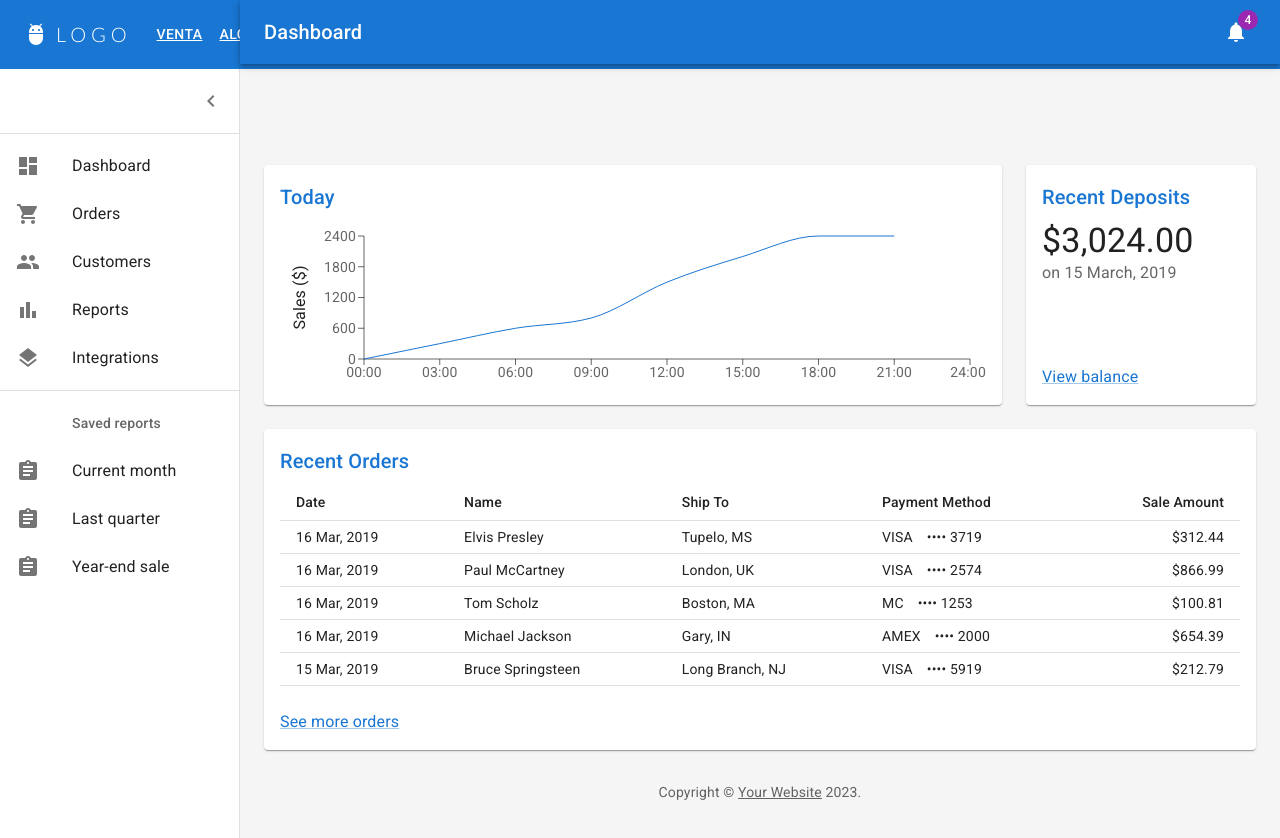
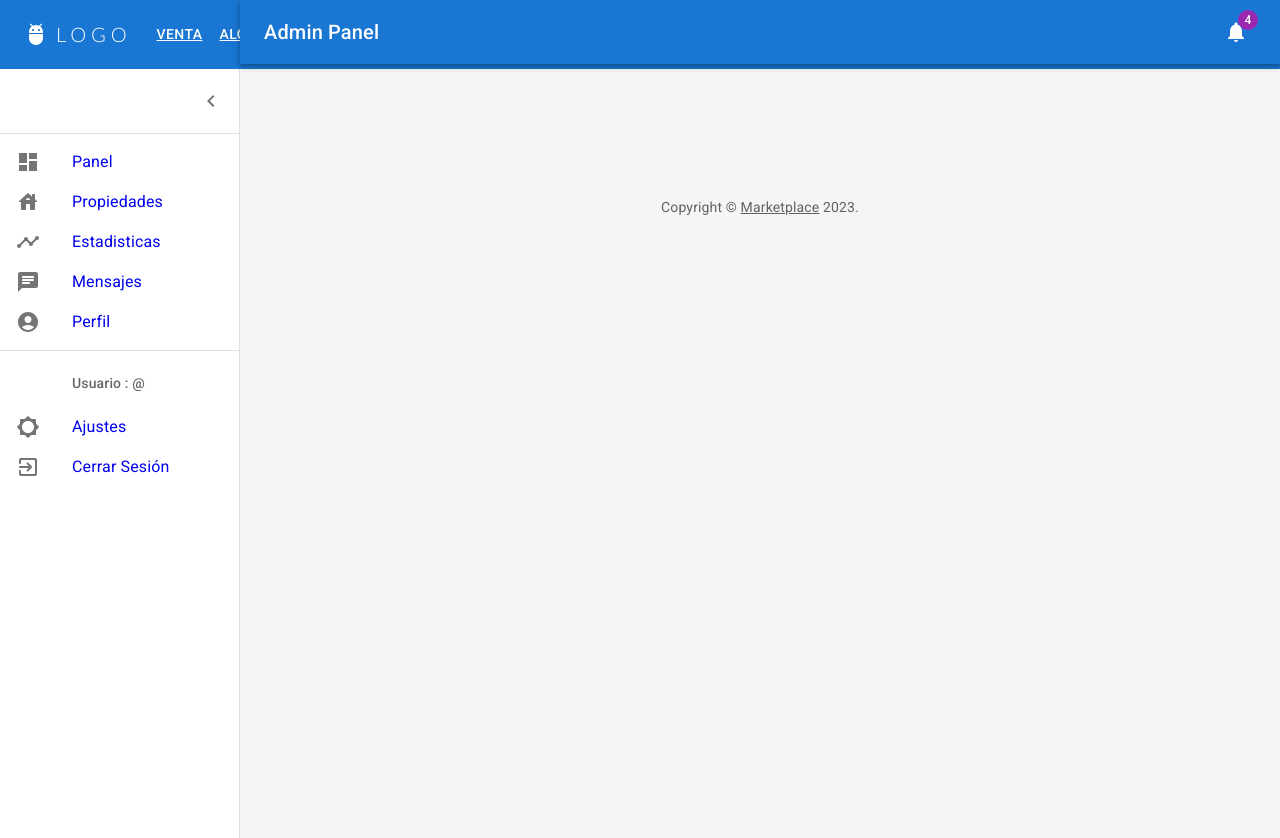
Before and after one commit to elfabito/proyecto-final-marketplace, a React (Create React App) app: page /dashboard in a window 1280 px wide. Shown: the top 838 px of the page. Built offline with nearby package versions, Linux system fonts and the light colour scheme; grey boxes are pictures that could not be loaded.

Commit message:
Admin Panel / Dashboard

```diff
--- /dev/null
+++ b/src/componentes/dashboard/Ajustes.js
@@ -0,0 +1,14 @@
+import * as React from "react";
+
+import Title from "./Title";
+import CustomDashboard from "./CustomDashboard";
+
+
+
+export default function Ajustes() {
+  return (
+    <CustomDashboard>
+      <Title>Ajustes</Title>
+    </CustomDashboard>
+  );
+}
--- a/src/componentes/dashboard/Chart.js
+++ /dev/null
@@ -1,78 +0,0 @@
-import * as React from "react";
-import { useTheme } from "@mui/material/styles";
-import {
-  LineChart,
-  Line,
-  XAxis,
-  YAxis,
-  Label,
-  ResponsiveContainer,
-} from "recharts";
-import Title from "./Title";
-
-// Generate Sales Data
-function createData(time, amount) {
-  return { time, amount };
-}
-
-const data = [
-  createData("00:00", 0),
-  createData("03:00", 300),
-  createData("06:00", 600),
-  createData("09:00", 800),
-  createData("12:00", 1500),
-  createData("15:00", 2000),
-  createData("18:00", 2400),
-  createData("21:00", 2400),
-  createData("24:00", undefined),
-];
-
-export default function Chart() {
-  const theme = useTheme();
-
-  return (
-    <React.Fragment>
-      <Title>Today</Title>
-      <ResponsiveContainer>
-        <LineChart
-          data={data}
-          margin={{
-            top: 16,
-            right: 16,
-            bottom: 0,
-            left: 24,
-          }}
-        >
-          <XAxis
-            dataKey="time"
-            stroke={theme.palette.text.secondary}
-            style={theme.typography.body2}
-          />
-          <YAxis
-            stroke={theme.palette.text.secondary}
-            style={theme.typography.body2}
-          >
-            <Label
-              angle={270}
-              position="left"
-              style={{
-                textAnchor: "middle",
-                fill: theme.palette.text.primary,
-                ...theme.typography.body1,
-              }}
-            >
-              Sales ($)
-            </Label>
-          </YAxis>
-          <Line
-            isAnimationActive={false}
-            type="monotone"
-            dataKey="amount"
-            stroke={theme.palette.primary.main}
-            dot={false}
-          />
-        </LineChart>
-      </ResponsiveContainer>
-    </React.Fragment>
-  );
-}
--- a/src/componentes/dashboard/CustomDashboard.js
+++ b/src/componentes/dashboard/CustomDashboard.js
@@ -11,35 +11,12 @@ import Divider from "@mui/material/Divider";
 import IconButton from "@mui/material/IconButton";
 import Badge from "@mui/material/Badge";
 import Container from "@mui/material/Container";
-import Grid from "@mui/material/Grid";
-import Paper from "@mui/material/Paper";
 import Link from "@mui/material/Link";
 import MenuIcon from "@mui/icons-material/Menu";
 import ChevronLeftIcon from "@mui/icons-material/ChevronLeft";
 import NotificationsIcon from "@mui/icons-material/Notifications";
 import { mainListItems } from "./Items";
 import { secondaryListItems } from "./Items";
-import Chart from "./Chart";
-import Deposits from "./Deposits";
-import Orders from "./Orders";
-
-function Copyright(props) {
-  return (
-    <Typography
-      variant="body2"
-      color="text.secondary"
-      align="center"
-      {...props}
-    >
-      {"Copyright © "}
-      <Link color="inherit" href="https://mui.com/">
-        Your Website
-      </Link>{" "}
-      {new Date().getFullYear()}
-      {"."}
-    </Typography>
-  );
-}
 
 const drawerWidth = 240;
 
@@ -60,7 +37,23 @@ const AppBar = styled(MuiAppBar, {
     }),
   }),
 }));
-
+function Copyright(props) {
+  return (
+    <Typography
+      variant="body2"
+      color="text.secondary"
+      align="center"
+      {...props}
+    >
+      {"Copyright © "}
+      <Link color="inherit" href="https://mui.com/">
+        Marketplace
+      </Link>{" "}
+      {new Date().getFullYear()}
+      {"."}
+    </Typography>
+  );
+}
 const Drawer = styled(MuiDrawer, {
   shouldForwardProp: (prop) => prop !== "open",
 })(({ theme, open }) => ({
@@ -90,7 +83,7 @@ const Drawer = styled(MuiDrawer, {
 // TODO remove, this demo shouldn't need to reset the theme.
 const defaultTheme = createTheme();
 
-export default function CustomDashboard() {
+export const CustomDashboard = ({ children }) => {
   const [open, setOpen] = React.useState(true);
   const toggleDrawer = () => {
     setOpen(!open);
@@ -125,7 +118,7 @@ export default function CustomDashboard() {
               noWrap
               sx={{ flexGrow: 1 }}
             >
-              Dashboard
+              Admin Panel
             </Typography>
             <IconButton color="inherit">
               <Badge badgeContent={4} color="secondary">
@@ -168,44 +161,13 @@ export default function CustomDashboard() {
         >
           <Toolbar />
           <Container maxWidth="lg" sx={{ mt: 4, mb: 4 }}>
-            <Grid container spacing={3}>
-              {/* Chart */}
-              <Grid item xs={12} md={8} lg={9}>
-                <Paper
-                  sx={{
-                    p: 2,
-                    display: "flex",
-                    flexDirection: "column",
-                    height: 240,
-                  }}
-                >
-                  <Chart />
-                </Paper>
-              </Grid>
-              {/* Recent Deposits */}
-              <Grid item xs={12} md={4} lg={3}>
-                <Paper
-                  sx={{
-                    p: 2,
-                    display: "flex",
-                    flexDirection: "column",
-                    height: 240,
-                  }}
-                >
-                  <Deposits />
-                </Paper>
-              </Grid>
-              {/* Recent Orders */}
-              <Grid item xs={12}>
-                <Paper sx={{ p: 2, display: "flex", flexDirection: "column" }}>
-                  <Orders />
-                </Paper>
-              </Grid>
-            </Grid>
+            {children}
             <Copyright sx={{ pt: 4 }} />
           </Container>
         </Box>
       </Box>
     </ThemeProvider>
   );
-}
+};
+
+export default CustomDashboard;
--- a/src/componentes/dashboard/Deposits.js
+++ /dev/null
@@ -1,27 +0,0 @@
-import * as React from "react";
-import Link from "@mui/material/Link";
-import Typography from "@mui/material/Typography";
-import Title from "./Title";
-
-function preventDefault(event) {
-  event.preventDefault();
-}
-
-export default function Deposits() {
-  return (
-    <React.Fragment>
-      <Title>Recent Deposits</Title>
-      <Typography component="p" variant="h4">
-        $3,024.00
-      </Typography>
-      <Typography color="text.secondary" sx={{ flex: 1 }}>
-        on 15 March, 2019
-      </Typography>
-      <div>
-        <Link color="primary" href="#" onClick={preventDefault}>
-          View balance
-        </Link>
-      </div>
-    </React.Fragment>
-  );
-}
--- /dev/null
+++ b/src/componentes/dashboard/Estadisticas.js
@@ -0,0 +1,81 @@
+import * as React from "react";
+import { useTheme } from "@mui/material/styles";
+import {
+  LineChart,
+  Line,
+  XAxis,
+  YAxis,
+  Label,
+  ResponsiveContainer,
+} from "recharts";
+import Title from "./Title";
+import CustomDashboard from "./CustomDashboard";
+
+// Generate Sales Data
+function createData(time, amount) {
+  return { time, amount };
+}
+
+const data = [
+  createData("00:00", 0),
+  createData("03:00", 300),
+  createData("06:00", 600),
+  createData("09:00", 800),
+  createData("12:00", 1500),
+  createData("15:00", 2000),
+  createData("18:00", 2400),
+  createData("21:00", 2400),
+  createData("24:00", undefined),
+];
+
+export default function Estadisticas() {
+  const theme = useTheme();
+
+  return (
+    <React.Fragment>
+      <CustomDashboard>
+        <Title>Estadisticas</Title>
+        <ResponsiveContainer>
+          <LineChart
+            data={data}
+            margin={{
+              top: 16,
+              right: 16,
+              bottom: 0,
+              left: 24,
+            }}
+          >
+            <XAxis
+              dataKey="time"
+              stroke={theme.palette.text.secondary}
+              style={theme.typography.body2}
+            />
+            <YAxis
+              stroke={theme.palette.text.secondary}
+              style={theme.typography.body2}
+            >
+              <Label
+                angle={270}
+                position="left"
+                style={{
+                  textAnchor: "middle",
+                  fill: theme.palette.text.primary,
+                  ...theme.typography.body1,
+                }}
+              >
+                Sales ($)
+              </Label>
+            </YAxis>
+            <Line
+              isAnimationActive={false}
+              type="monotone"
+              dataKey="amount"
+              stroke={theme.palette.primary.main}
+              dot={false}
+            />
+          </LineChart>
+        </ResponsiveContainer>
+      </CustomDashboard>
+    </React.Fragment>
+  );
+}
--- a/src/componentes/dashboard/Items.js
+++ b/src/componentes/dashboard/Items.js
@@ -1,46 +1,58 @@
 import * as React from "react";
 import ListItemButton from "@mui/material/ListItemButton";
 import ListItemIcon from "@mui/material/ListItemIcon";
-import ListItemText from "@mui/material/ListItemText";
 import ListSubheader from "@mui/material/ListSubheader";
 import DashboardIcon from "@mui/icons-material/Dashboard";
-import ShoppingCartIcon from "@mui/icons-material/ShoppingCart";
-import PeopleIcon from "@mui/icons-material/People";
-import BarChartIcon from "@mui/icons-material/BarChart";
-import LayersIcon from "@mui/icons-material/Layers";
-import AssignmentIcon from "@mui/icons-material/Assignment";
+import Brightness5RoundedIcon from "@mui/icons-material/Brightness5Rounded";
+import AccountCircleRoundedIcon from "@mui/icons-material/AccountCircleRounded";
+import HouseRoundedIcon from "@mui/icons-material/HouseRounded";
+import ChatRoundedIcon from "@mui/icons-material/ChatRounded";
+import ExitToAppRoundedIcon from "@mui/icons-material/ExitToAppRounded";
+import TimelineRoundedIcon from "@mui/icons-material/TimelineRounded";
 
+import { Link } from "react-router-dom";
 export const mainListItems = (
   <React.Fragment>
     <ListItemButton>
       <ListItemIcon>
         <DashboardIcon />
       </ListItemIcon>
-      <ListItemText primary="Dashboard" />
+      <Link to={`/dashboard/panel`} style={{ textDecoration: "none" }}>
+       Panel
+      </Link>
     </ListItemButton>
     <ListItemButton>
       <ListItemIcon>
-        <ShoppingCartIcon />
+        <HouseRoundedIcon />
       </ListItemIcon>
-      <ListItemText primary="Orders" />
+      <Link to={`/dashboard/propiedades`} style={{ textDecoration: "none" }}>
+        Propiedades
+      </Link>
     </ListItemButton>
     <ListItemButton>
       <ListItemIcon>
-        <PeopleIcon />
+        <TimelineRoundedIcon />
       </ListItemIcon>
-      <ListItemText primary="Customers" />
+      <Link to={`/dashboard/estadisticas`} style={{ textDecoration: "none" }}>
+        Estadisticas
+      </Link>
     </ListItemButton>
     <ListItemButton>
       <ListItemIcon>
-        <BarChartIcon />
+        <ChatRoundedIcon />
       </ListItemIcon>
-      <ListItemText primary="Reports" />
+
+      <Link to={`/dashboard/mensajes`} style={{ textDecoration: "none" }}>
+        Mensajes
+      </Link>
     </ListItemButton>
     <ListItemButton>
       <ListItemIcon>
-        <LayersIcon />
+        <AccountCircleRoundedIcon />
       </ListItemIcon>
-      <ListItemText primary="Integrations" />
+      <Link to={`/dashboard/perfil`} style={{ textDecoration: "none" }}>
+        Perfil
+      </Link>
     </ListItemButton>
   </React.Fragment>
 );
@@ -48,25 +60,23 @@ export const mainListItems = (
 export const secondaryListItems = (
   <React.Fragment>
     <ListSubheader component="div" inset>
-      Saved reports
+      Usuario : @
     </ListSubheader>
     <ListItemButton>
       <ListItemIcon>
-        <AssignmentIcon />
+        <Brightness5RoundedIcon />
       </ListItemIcon>
-      <ListItemText primary="Current month" />
+      <Link to={`/dashboard/ajustes`} style={{ textDecoration: "none" }}>
+        Ajustes
+      </Link>
     </ListItemButton>
     <ListItemButton>
       <ListItemIcon>
-        <AssignmentIcon />
+        <ExitToAppRoundedIcon />
       </ListItemIcon>
-      <ListItemText primary="Last quarter" />
-    </ListItemButton>
-    <ListItemButton>
-      <ListItemIcon>
-        <AssignmentIcon />
-      </ListItemIcon>
-      <ListItemText primary="Year-end sale" />
+      <Link to={`/home`} style={{ textDecoration: "none" }}>
+        Cerrar Sesión
+      </Link>
     </ListItemButton>
   </React.Fragment>
 );
--- /dev/null
+++ b/src/componentes/dashboard/Mensajes.js
@@ -0,0 +1,30 @@
+import * as React from "react";
+import Title from "./Title";
+import CustomDashboard from "./CustomDashboard";
+import Link from "@mui/material/Link";
+import Typography from "@mui/material/Typography";
+
+function preventDefault(event) {
+  event.preventDefault();
+}
+export default function Mensajes() {
+  return (
+    <CustomDashboard>
+      <Title>Mensajes</Title>
+
+      <React.Fragment>
+        <Typography component="p" variant="h4">
+          Alquiler de Apartamento
+        </Typography>
+        <Typography color="text.secondary" sx={{ flex: 1 }}>
+          on 15 March, 2019
+        </Typography>
+        <div>
+          <Link color="primary" href="#" onClick={preventDefault}>
+            Ver Mensaje
+          </Link>
+        </div>
+      </React.Fragment>
+    </CustomDashboard>
+  );
+}
--- /dev/null
+++ b/src/componentes/dashboard/Panel.js
@@ -0,0 +1,44 @@
+import * as React from "react";
+import CustomDashboard from "./CustomDashboard";
+import Grid from "@mui/material/Grid";
+import Paper from "@mui/material/Paper";
+
+export default function Panel() {
+  return (
+    <CustomDashboard>
+      <Grid container spacing={3}>
+        {/* Chart */}
+        <Grid item xs={12} md={8} lg={9}>
+          <Paper
+            sx={{
+              p: 2,
+              display: "flex",
+              flexDirection: "column",
+              height: 240,
+            }}
+          >
+            {/* <Estadisticas /> */}
+          </Paper>
+        </Grid>
+        {/* Recent ** */}
+        <Grid item xs={12} md={4} lg={3}>
+          <Paper
+            sx={{
+              p: 2,
+              display: "flex",
+              flexDirection: "column",
+              height: 240,
+            }}
+            //   <Ajustes/>
+          ></Paper>
+        </Grid>
+        {/* Recent ** */}
+        <Grid item xs={12}>
+          <Paper sx={{ p: 2, display: "flex", flexDirection: "column" }}>
+            {/* <Mensajes /> */}
+          </Paper>
+        </Grid>
+      </Grid>
+    </CustomDashboard>
+  );
+}
--- /dev/null
+++ b/src/componentes/dashboard/PerfilDashboard.js
@@ -0,0 +1,11 @@
+import * as React from "react";
+import Title from "./Title";
+import CustomDashboard from "./CustomDashboard";
+
+export default function PerfilDashboard() {
+  return (
+    <CustomDashboard>
+      <Title>Perfil</Title>
+    </CustomDashboard>
+  );
+}
--- a/src/componentes/dashboard/Orders.js
+++ b/src/componentes/dashboard/Propiedades.js
@@ -6,6 +6,7 @@ import TableCell from "@mui/material/TableCell";
 import TableHead from "@mui/material/TableHead";
 import TableRow from "@mui/material/TableRow";
 import Title from "./Title";
+import CustomDashboard from "./CustomDashboard";
 
 // Generate Order Data
 function createData(id, date, name, shipTo, paymentMethod, amount) {
@@ -59,10 +60,11 @@ function preventDefault(event) {
   event.preventDefault();
 }
 
-export default function Orders() {
+export default function Propiedades() {
   return (
+    <CustomDashboard>
       <React.Fragment>
-      <Title>Recent Orders</Title>
+        <Title>Propiedades</Title>
         <Table size="small">
           <TableHead>
             <TableRow>
@@ -86,8 +88,9 @@ export default function Orders() {
           </TableBody>
         </Table>
         <Link color="primary" href="#" onClick={preventDefault} sx={{ mt: 3 }}>
-        See more orders
+          Ver mas propiedades
         </Link>
       </React.Fragment>
+    </CustomDashboard>
   );
 }
--- a/src/index.js
+++ b/src/index.js
@@ -14,7 +14,12 @@ import NoPage from "./pages/NoPage";
 import Layout from "./pages/Layout";
 import Home from "./pages/Home";
 import CustomDashboard from "./componentes/dashboard/CustomDashboard";
-import Dashboard from "@mui/icons-material/Dashboard";
+import Propiedades from "./componentes/dashboard/Propiedades";
+import Ajustes from "./componentes/dashboard/Ajustes";
+import Mensajes from "./componentes/dashboard/Mensajes";
+import Panel from "./componentes/dashboard/Panel";
+import Estadisticas from "./componentes/dashboard/Estadisticas";
+import PerfilDashboard from "./componentes/dashboard/PerfilDashboard";
 export default function Router() {
   return (
     <BrowserRouter>
@@ -32,7 +37,20 @@ export default function Router() {
           <Route path="/proyectos" element={<Proyectos />} />
           <Route path="/venta" element={<Venta />} />
           <Route path="*" element={<NoPage />} />
+
           <Route path="/dashboard" element={<CustomDashboard />} />
+          <Route path="/dashboard/mensajes" element={<Mensajes />}></Route>
+          <Route
+            path="/dashboard/propiedades"
+            element={<Propiedades />}
+          ></Route>
+          <Route path="/dashboard/ajustes" element={<Ajustes />}></Route>
+          <Route path="/dashboard/panel" element={<Panel />}></Route>
+          <Route
+            path="/dashboard/estadisticas"
+            element={<Estadisticas />}
+          ></Route>
+          <Route path="/dashboard/perfil" element={<PerfilDashboard />}></Route>
         </Route>
       </Routes>
     </BrowserRouter>
```
Lines whose indentation alone changed are shown as unchanged.
